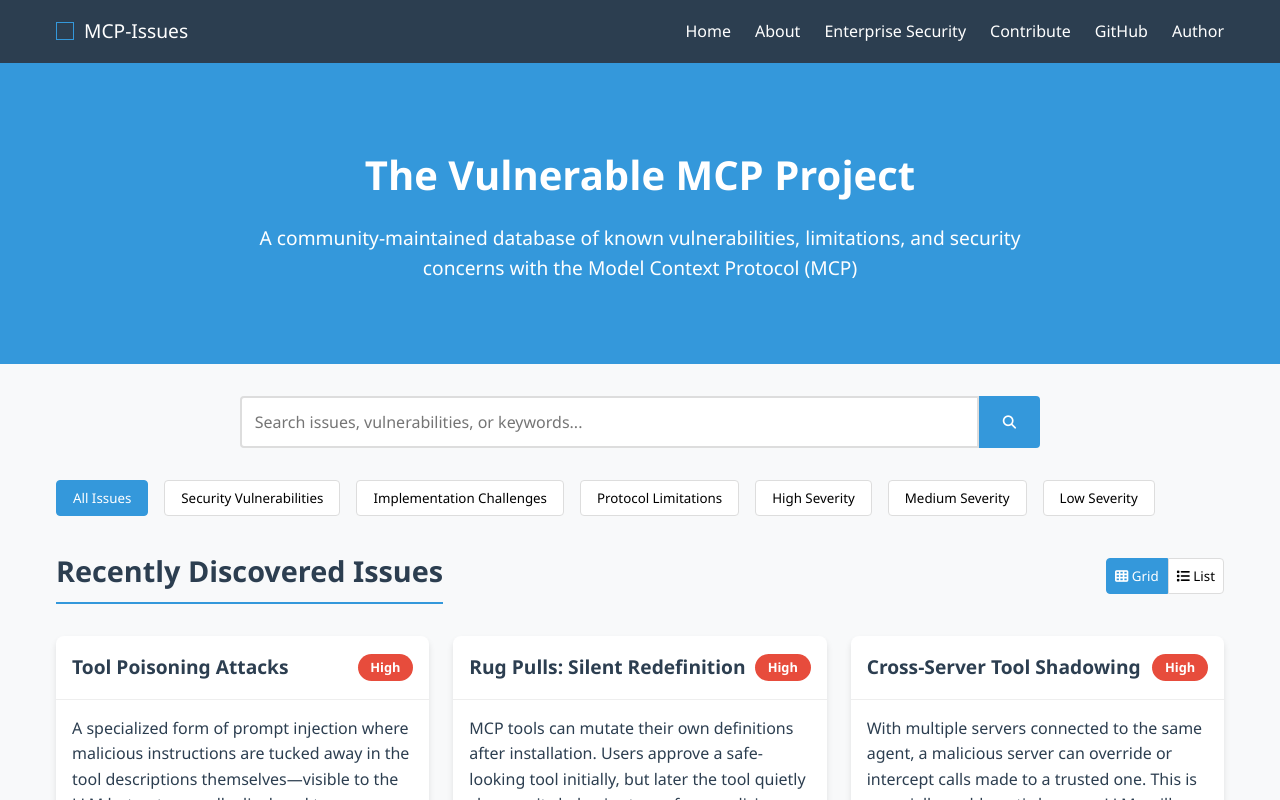
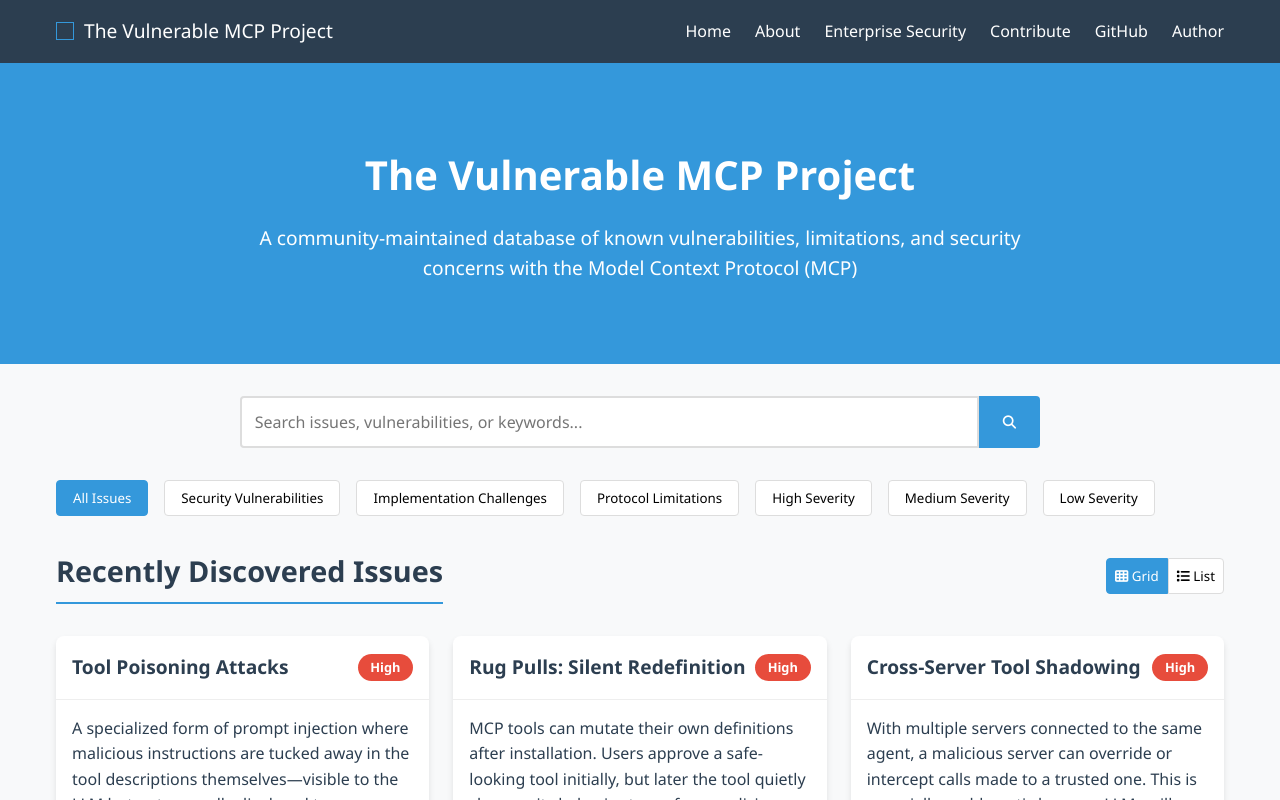
Before and after one commit to vineethsai/vulnerablemcp, a website: page index.html in a window 1280 px wide. Shown: the top 800 px of the page. Drawn offline with Linux system fonts and the light colour scheme.

Commit message:
cleaned title again

```diff
--- a/index.html
+++ b/index.html
@@ -552,7 +552,7 @@
     <header>
         <div class="header-container">
             <div class="logo">
-                <h1>MCP-Issues</h1>
+                <h1>The Vulnerable MCP Project</h1>
             </div>
             <nav>
                 <ul>
```
